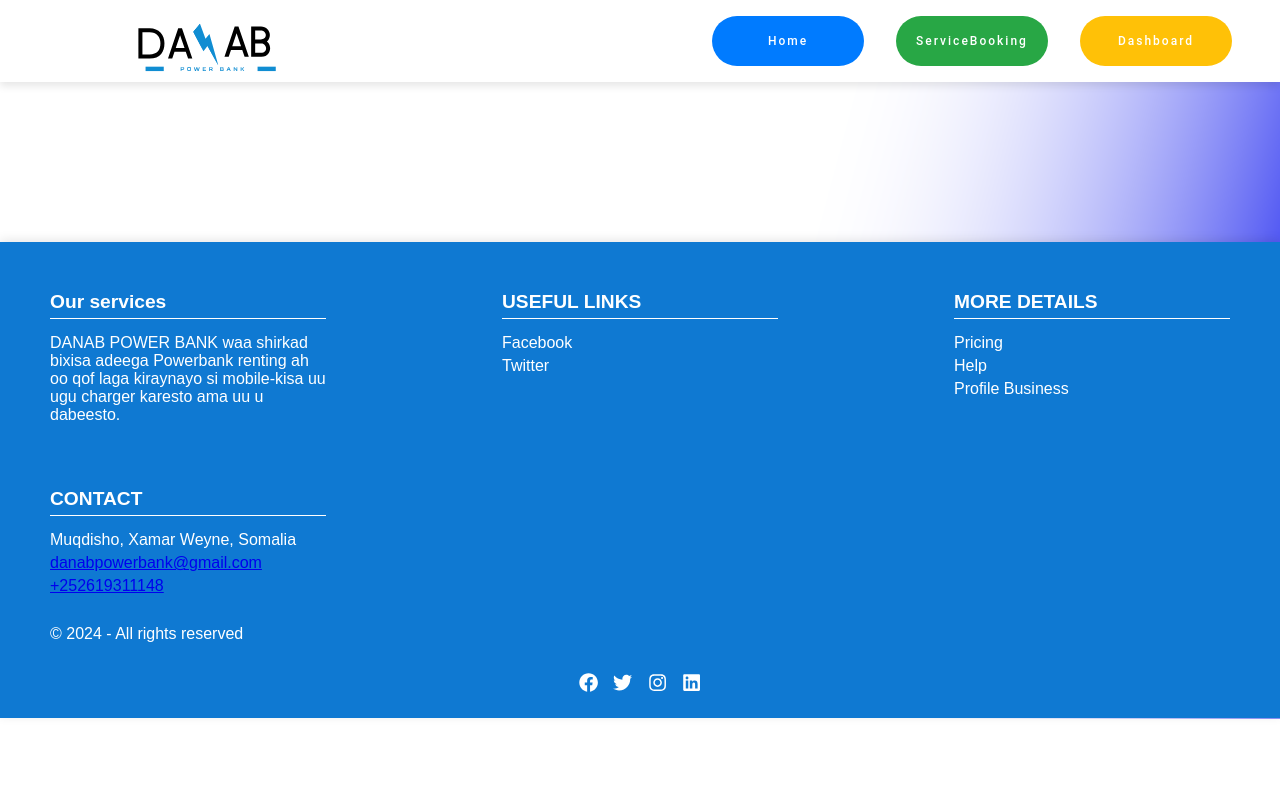
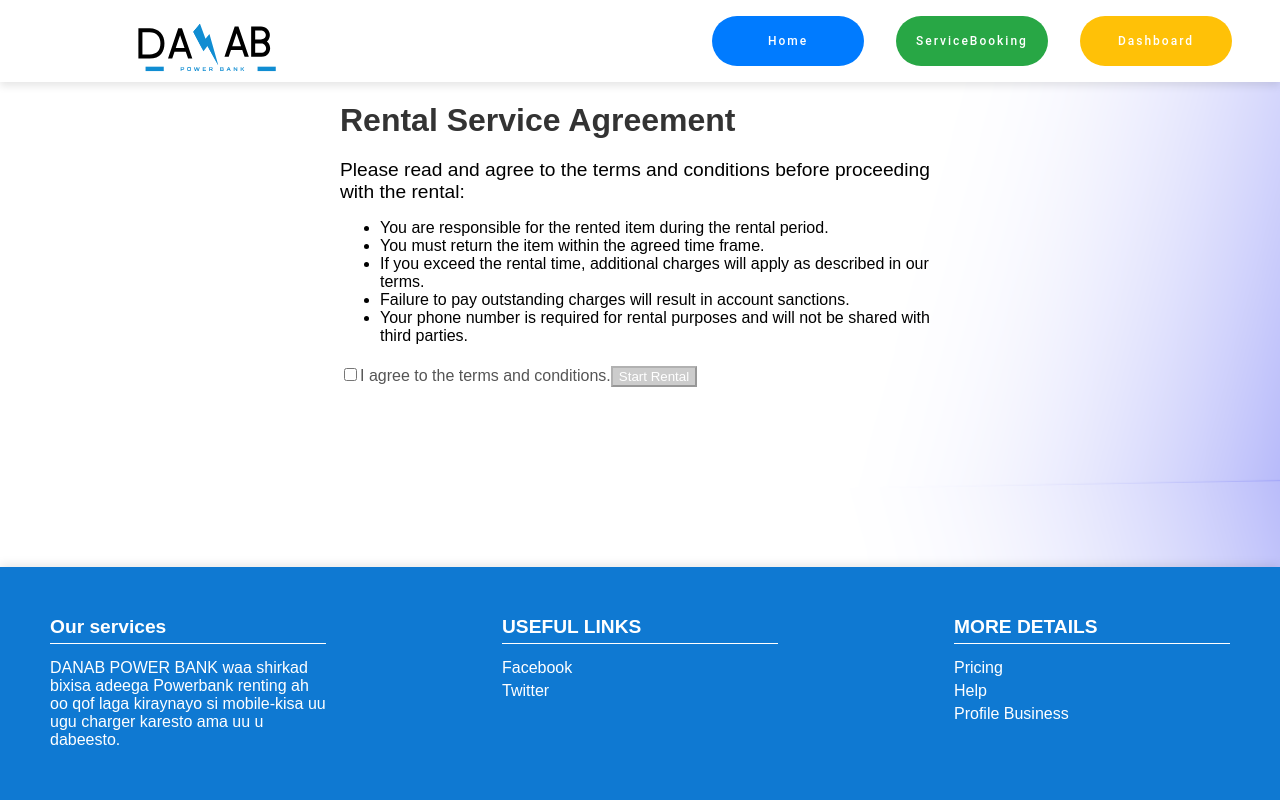
Before and after one commit to MohammedAli201/power-bank, a React (Create React App) app: page /terms-conditions in a window 1280 px wide. Shown: the top 800 px of the page. Built offline with nearby package versions, Linux system fonts and the light colour scheme; no server answers.

Commit message:
term and condtion

```diff
--- a/src/App.js
+++ b/src/App.js
@@ -20,6 +20,7 @@
 import StepGuard from './hooks/StepGuard';
 import Helps from './components/page/helps';
 import Price from './components/page/Price';
+import RentalAgreementPage from './components/Term_conditions/RentalAgreementPage ';
 
 const App = () => {
   const [completForm, setcompletForm] = useState(false);
@@ -96,6 +97,7 @@
           <Route path="/login" element={<Login />} />
           <Route path="/help" element={<Helps />} />
           <Route path="/price" element={<Price />} />
+          <Route path="/terms-conditions" element={<RentalAgreementPage />} />
         </Routes>
       </main>
       <Footer />
--- a/src/components/BookingConfirmation.js
+++ b/src/components/BookingConfirmation.js
@@ -4,8 +4,14 @@
 import '../assets/styles/BookingConfirmation.css';
 
 const BookingConfirmation = ({ conformationForm }) => {
-  const { userInputInfo,setCurrentStep } = useAuth();
+  console.log('BookingConfirmation',conformationForm);
+
+  const { userInputInfo,setCurrentStep,agreement } = useAuth();
   const { selectHrs, amount, phones } = userInputInfo;
+
+
+
+
   const navigate = useNavigate();
 
   const completeReview = () => {
@@ -35,6 +41,16 @@
             <th>Amount to be paid</th>
             <td>${amount.toFixed(2)}</td>
           </tr>
+
+            <tr>
+            <th>Amount to be paid</th>
+            <td>${amount.toFixed(2)}</td>
+          </tr>
+
+          <tr>
+            <th>Term and conditions</th>
+            <td>{agreement ? 'Agreed' : 'Not Agreed'}</td>
+            </tr>
         </tbody>
       </table>
       <button className="payment-button" onClick={completeReview}>Confirm and make payment</button>
--- a/src/components/ServiceBooking.js
+++ b/src/components/ServiceBooking.js
@@ -1,19 +1,107 @@
+// import React, { useState } from "react";
+// import { useNavigate, useParams } from "react-router-dom";
+// import { useAuth } from "../hooks/AuthProvider";
+// import '../assets/styles/ServiceBooking.css';
+
+// const ServiceBooking = ({ completedForm }) => {
+//   const navigate = useNavigate();
+//   const { stationId } = useParams();
+
+
+//   const [selectHrs, setSelectHrs] = useState(1);
+//   const costperHr = 0.5;
+//   const [phone, setPhone] = useState('');
+//   const [phoneError, setPhoneError] = useState('');
+
+//   const { handleUserInputInfo, setCurrentStep } = useAuth();
+
+//   const handleSelectHour = (hour) => {
+//     setSelectHrs(hour);
+//   };
+
+//   const handlePhoneChange = (e) => {
+//     const phoneInput = e.target.value;
+//     if (/^061\d{7}$/.test(phoneInput)) {
+//       setPhoneError('');
+//     } else {
+//       setPhoneError('Phone number must be in the format 061xxxxxxx');
+//     }
+//     setPhone(phoneInput);
+//   };
+
+//   const handleSubmit = (e) => {
+//     e.preventDefault();
+//     if (phoneError || !/^061\d{7}$/.test(phone)) {
+//       setPhoneError('Please enter a valid phone number');
+//       return;
+//     }
+//     const amount = selectHrs * costperHr;
+//     // const hrToMs = 3600000 * 0.00833;
+//     const hrToMs = 30000;
+//     completedForm();
+//     const phones = phone.replace("06", "2526");
+//     handleUserInputInfo({ selectHrs, amount, phones, hrToMs, stationId });
+//     setCurrentStep(1);
+//     navigate("/BookingConfirmation");
+//   };
+
+//   return (
+//     <div className="options-container">
+//       <h2>Choose Hours</h2>
+//       <div className="hour-selector">
+//         {[1, 2, 3, 4, 5].map((hour) => (
+//           <div
+//             key={hour}
+//             className={`hour-option ${selectHrs === hour ? 'selected' : ''}`}
+//             onClick={() => handleSelectHour(hour)}
+//           >
+//             {hour}
+//           </div>
+//         ))}
+//       </div>
+//       <div className="amount">
+//         <h3>Amount to Pay:</h3>
+//         <p>${(selectHrs * costperHr).toFixed(2)}</p>
+//       </div>
+//       <div className="phone-input">
+//         <h3>Phone Number</h3>
+//         <input
+//           className="phone-input-box"
+//           type="text"
+//           value={phone}
+//           onChange={handlePhoneChange}
+//           placeholder="061xxxxxxx"
+//         />
+//         {phoneError && <p className="error">{phoneError}</p>}
+//       </div>
+//       <button className="submit-button" onClick={handleSubmit}>Submit</button>
+//       <div className="contact-info">
+//         <h3>Contact Us</h3>
+//         <p>Phone: 0611234567</p>
+//         <p>Email: example@mail.com</p>
+//       </div>
+//     </div>
+//   );
+// };
+
+// export default ServiceBooking;
+
+
 import React, { useState } from "react";
 import { useNavigate, useParams } from "react-router-dom";
 import { useAuth } from "../hooks/AuthProvider";
 import '../assets/styles/ServiceBooking.css';
 
-const ServiceBooking = ({ completedForm }) => {
+const ServiceBooking = ({completedForm}) => {
   const navigate = useNavigate();
   const { stationId } = useParams();
-
-
   const [selectHrs, setSelectHrs] = useState(1);
   const costperHr = 0.5;
   const [phone, setPhone] = useState('');
   const [phoneError, setPhoneError] = useState('');
+  // const [isAgreed, setIsAgreed] = useState(false);
 
-  const { handleUserInputInfo, setCurrentStep } = useAuth();
+  const { handleUserInputInfo, setCurrentStep, onAgreement, agreement } = useAuth();
 
   const handleSelectHour = (hour) => {
     setSelectHrs(hour);
@@ -29,20 +117,32 @@
     setPhone(phoneInput);
   };
 
+  const handleAgreementChange = (e) => {
+    if (e.target.checked) {
+      onAgreement(true);
+    } else {
+    onAgreement(false);
+    }
+
+  };
+
   const handleSubmit = (e) => {
     e.preventDefault();
     if (phoneError || !/^061\d{7}$/.test(phone)) {
       setPhoneError('Please enter a valid phone number');
       return;
     }
+    if (!agreement) {
+      alert('You must agree to the terms and conditions to proceed.');
+      return;
+    }
     const amount = selectHrs * costperHr;
-    // const hrToMs = 3600000 * 0.00833;
-    const hrToMs = 30000;
+    const phones = phone.replace("06", "2526");
     completedForm();
-    const phones = phone.replace("06", "2526");
-    handleUserInputInfo({ selectHrs, amount, phones, hrToMs, stationId });
-    setCurrentStep(1);
-    navigate("/BookingConfirmation");
+
+    handleUserInputInfo({ selectHrs, amount, phones, stationId });
+      setCurrentStep(1);
+     navigate("/BookingConfirmation");
   };
 
   return (
@@ -74,7 +174,28 @@
         />
         {phoneError && <p className="error">{phoneError}</p>}
       </div>
-      <button className="submit-button" onClick={handleSubmit}>Submit</button>
+      <div style={{ margin: '20px 0' }}>
+        <label>
+          <input
+            type="checkbox"
+            checked={agreement}
+            onChange={handleAgreementChange}
+          />
+          {' '} I agree to the <a href="/terms-conditions" style={{ textDecoration: 'underline', color: 'blue' }}>terms and conditions</a>.
+        </label>
+      </div>
+      <button
+        className="submit-button"
+        onClick={handleSubmit}
+        disabled={!agreement}
+        style={{
+          backgroundColor: agreement ? '#007bff' : '#cccccc',
+          color: 'white',
+          cursor: agreement ? 'pointer' : 'not-allowed'
+        }}
+      >
+        Submit
+      </button>
       <div className="contact-info">
         <h3>Contact Us</h3>
         <p>Phone: 0611234567</p>
--- /dev/null
+++ b/src/components/Term_conditions/RentalAgreementPage .js
@@ -0,0 +1,132 @@
+// import React from 'react';
+// import { useNavigate } from 'react-router-dom';
+// import { useAuth } from '../../hooks/AuthProvider';
+// const RentalAgreementPage = () => {
+//   const navigate = useNavigate();
+//   const { onAgreement,setCurrentStep , agreement} = useAuth();
+
+//   const handleAgreementChange = (e) => {
+//     alert(e.target.checked);
+//     if (e.target.checked) {
+//       onAgreement(true);
+//     }else{
+//     onAgreement(false  );
+//     }
+//   };
+// //   console.log(onAgreement);
+//   //console.log(setCurrentStep);
+//   console.log("agreement",agreement);
+
+//   const handleStartRental = () => {
+//     if (!onAgreement) {
+//       alert('You must agree to the terms and conditions to proceed.');
+//       return;
+//     }
+//     setCurrentStep(0);
+
+//     navigate("/ServiceBooking");
+//   };
+
+//   return (
+//     <div style={{ padding: '20px', maxWidth: '600px', margin: '0 auto' }}>
+//       <h1>Rental Service Agreement</h1>
+//       <div style={{ margin: '20px 0' }}>
+//         <p>Please read and agree to the terms and conditions before proceeding with the rental:</p>
+//         <ul>
+//           <li>You are responsible for the rented item during the rental period.</li>
+//           <li>You must return the item within the agreed time frame.</li>
+//           <li>If you exceed the rental time, additional charges will apply as described in our terms.</li>
+//           <li>Failure to pay outstanding charges will result in account sanctions.</li>
+//           <li>Your phone number is required for rental purposes and will not be shared with third parties.</li>
+//         </ul>
+//       </div>
+//       <div style={{ margin: '20px 0' }}>
+//         <label>
+//           <input
+//             type="checkbox"
+//             checked={agreement}
+
+//             onChange={handleAgreementChange}
+//           />
+//           {' '}
+//           I agree to the terms and conditions.
+//         </label>
+//       </div>
+//       <button
+//         onClick={handleStartRental}
+//         style={{
+//           backgroundColor: '#007bff',
+//           color: 'white',
+//           padding: '10px 20px',
+//           border: 'none',
+//           cursor: 'pointer',
+//         }}
+//       >
+//         Back  Rental Page
+//       </button>
+//     </div>
+//   );
+// };
+
+// export default RentalAgreementPage;
+
+
+import React from 'react';
+import { useNavigate } from 'react-router-dom';
+import { useAuth } from '../../hooks/AuthProvider';
+
+const RentalAgreementPage = () => {
+  const navigate = useNavigate();
+  const { onAgreement, setCurrentStep, agreement } = useAuth();
+
+  const handleAgreementChange = (e) => {
+    // This function simply updates the agreement state based on checkbox change
+    onAgreement(e.target.checked);
+  };
+
+  const handleStartRental = () => {
+    if (!agreement) {
+      alert('You must agree to the terms and conditions to proceed.');
+      return;
+    }
+    setCurrentStep(0);
+    navigate("/ServiceBooking");
+  };
+
+  return (
+    <div style={{ padding: '20px', maxWidth: '600px', margin: '0 auto' }}>
+      <h1>Rental Service Agreement</h1>
+      <div style={{ margin: '20px 0' }}>
+        <p>Please read and agree to the terms and conditions before proceeding with the rental:</p>
+        <ul>
+          <li>You are responsible for the rented item during the rental period.</li>
+          <li>You must return the item within the agreed time frame.</li>
+          <li>If you exceed the rental time, additional charges will apply as described in our terms.</li>
+          <li>Failure to pay outstanding charges will result in account sanctions.</li>
+          <li>Your phone number is required for rental purposes and will not be shared with third parties.</li>
+        </ul>
+      </div>
+      <label>
+        <input
+          type="checkbox"
+          checked={agreement}
+          onChange={handleAgreementChange}
+        />
+        I agree to the terms and conditions.
+      </label>
+      <button
+        onClick={handleStartRental}
+        disabled={!agreement} // Button is disabled until the terms are agreed
+        style={{
+          backgroundColor: agreement ? '#007bff' : '#cccccc', // Visual feedback on the button's state
+          color: 'white',
+          cursor: agreement ? 'pointer' : 'not-allowed'
+        }}
+      >
+        Start Rental
+      </button>
+    </div>
+  );
+};
+
+export default RentalAgreementPage;
--- a/src/hooks/AuthProvider.js
+++ b/src/hooks/AuthProvider.js
@@ -8,7 +8,7 @@
   const [IsPaymentCompleted, setIsPaymentCompleted] = useState(false);
   const [userInputInfo,setUserInputInfo] = useState({selectHrs: 1, amount: 0, phones: '', hrToMs:3600, stationId:'', millisecondsPaid:0}); //
   const [currentStep, setCurrentStep] = useState(0);
-
+const [agreement, setAgreement] = useState(false);
 
   const [token, setToken] = useState(localStorage.getItem('site') || '');
   const navigateRef = useRef(null);  // Use ref to store navigate function
@@ -22,6 +22,13 @@
   const paymentCompleted = () => {
     setIsPaymentCompleted(true);
   };
+const onAgreement = (conditions) => {
+  if (conditions===true) {
+    setAgreement(true);
+  }else{
+    setAgreement(false);
+  }
+  }
 
   const loginAction = async (data) => {
     try {
@@ -66,7 +73,7 @@
   };
 
   return (
-    <AuthContext.Provider value={{ token, user, IsPaymentCompleted,userInputInfo,currentStep, setCurrentStep, loginAction, logOut, paymentCompleted, setNavigate,handleUserInputInfo }}>
+    <AuthContext.Provider value={{ token, user, IsPaymentCompleted,userInputInfo,currentStep, setCurrentStep, loginAction, logOut, paymentCompleted, setNavigate,handleUserInputInfo, onAgreement,agreement  }}>
       {children}
     </AuthContext.Provider>
   );
```
